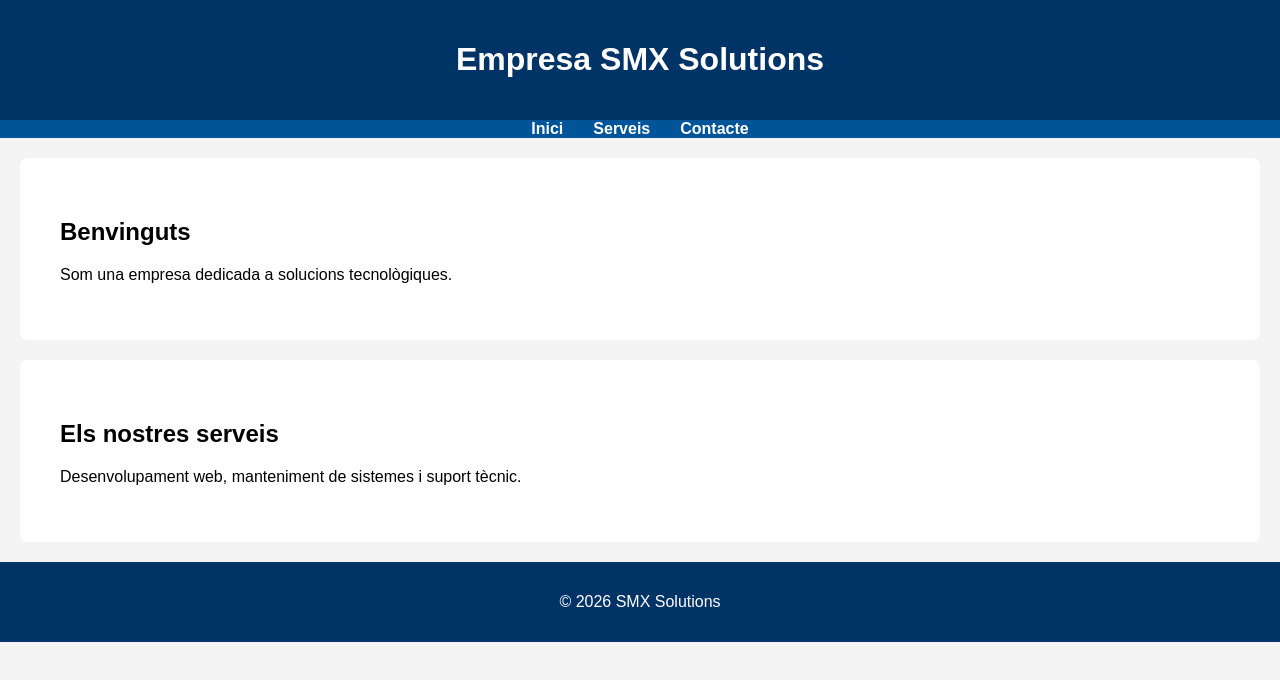
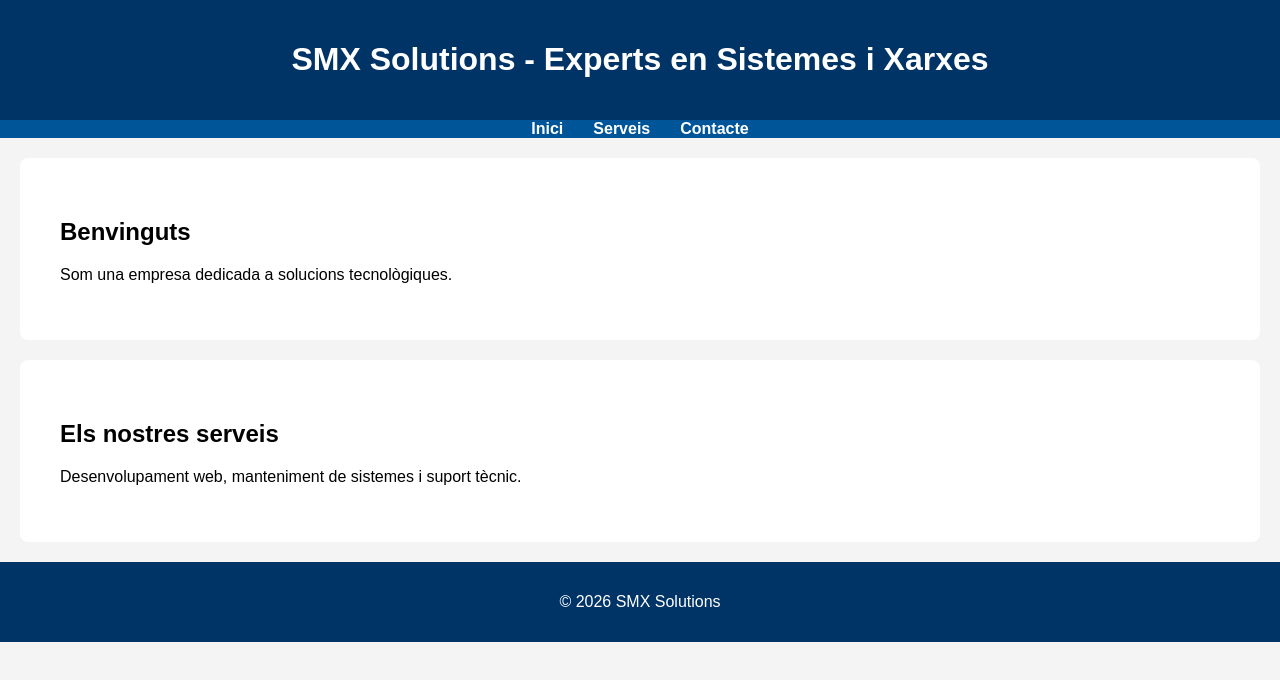
Before and after one commit to Ashfaqbarresiones/web_smx_m8_conflicte_grup8, a plain HTML site: page index.html in a window 1280 px wide. Drawn offline with Linux system fonts and the light colour scheme.

Commit message:
Canvi del header - Dev B

```diff
--- a/index.html
+++ b/index.html
@@ -8,7 +8,7 @@
 <body>
 
 <header>
-   <h1>Empresa SMX Solutions</h1>
+   <h1>SMX Solutions - Experts en Sistemes i Xarxes</h1>
 </header>
 
 <nav>
```
